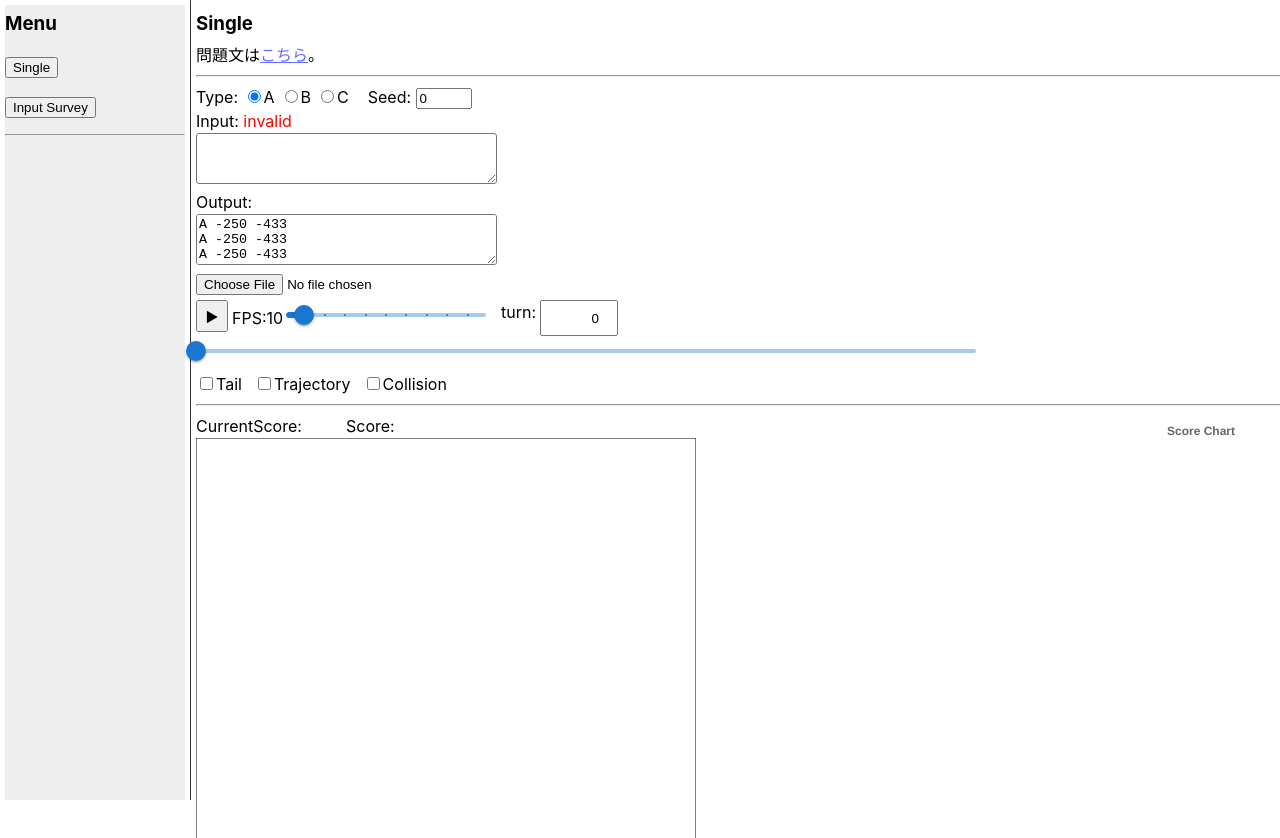
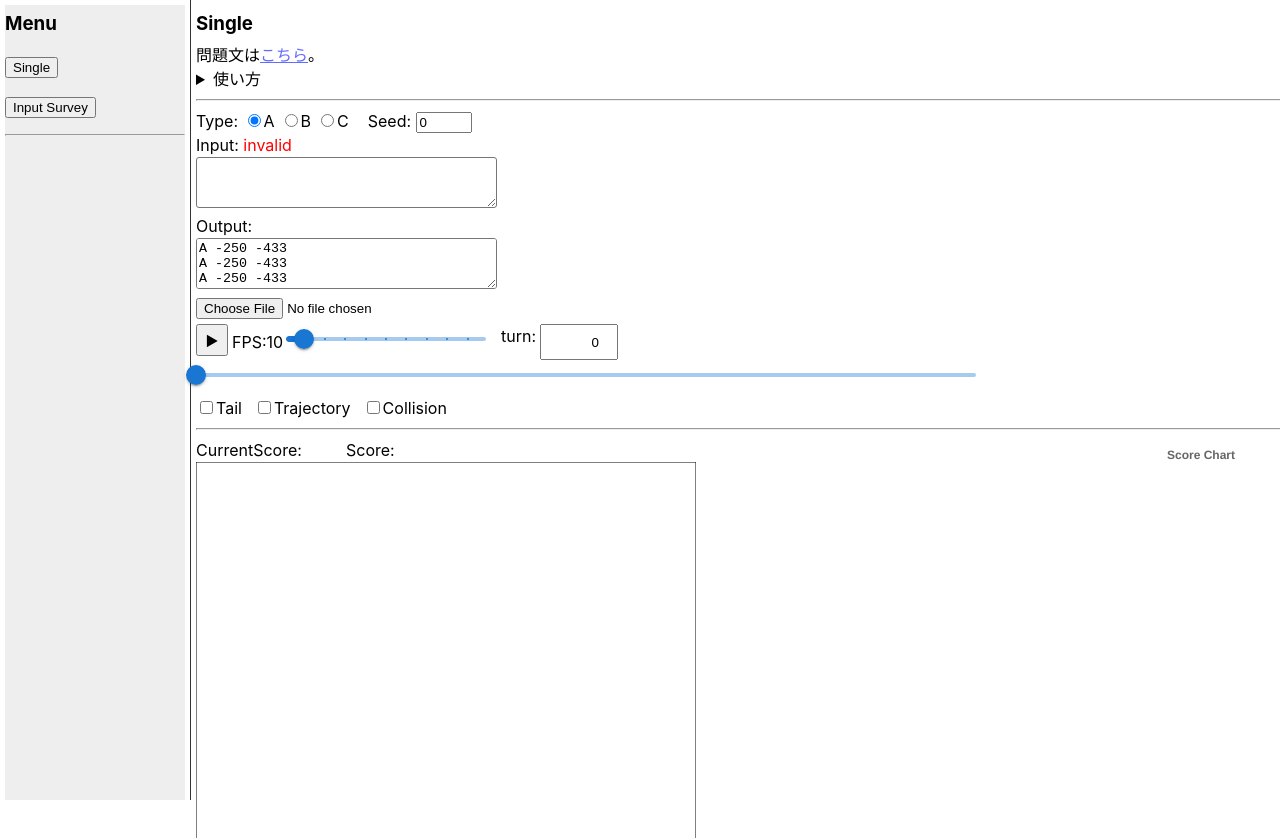
Before and after one commit to bird05/ahc-visualizer-masters2024-final, a React (Vite) app: page / in a window 1280 px wide. Shown: the top 838 px of the page. Built offline with nearby package versions, Linux system fonts and the light colour scheme; no server answers.

Commit message:
使い方を詳細折りたたみ要素で追加

```diff
--- a/src/projects/masters_final/components/Main_InputSurvey.tsx
+++ b/src/projects/masters_final/components/Main_InputSurvey.tsx
@@ -44,6 +44,10 @@ export const Main_InputSurvey = () => {
     <>
       <SH3>Input Survey</SH3>
       問題文は<SA href="https://atcoder.jp/contests/masters2024-final/tasks/masters2024_final_a">こちら</SA>。
+      <details>
+        <summary>使い方</summary>
+        <div>Typeを選択すると各Seedの初期状態を閲覧できます。</div>
+      </details>
       <hr></hr>
       <InputTypeSelector/>
       <MultiBoard/>
--- a/src/projects/masters_final/components/Main_Single.tsx
+++ b/src/projects/masters_final/components/Main_Single.tsx
@@ -33,6 +33,11 @@ export const Main_Single = () => {
     <>
       <SH3>Single</SH3>
       問題文は<SA href="https://atcoder.jp/contests/masters2024-final/tasks/masters2024_final_a">こちら</SA>。
+      <details>
+        <summary>使い方</summary>
+        <div>Input,Outputに値を入力し、▶ ボタンを押すと、アニメーションが開始されます。</div>
+        <div>※Type:A,Seed:0のみダミーデータが挿入されます。</div>
+      </details>
       <hr></hr>
       <Stack direction="row" spacing="14px">
         <InputTypeSelector/>
--- a/src/projects/masters_final/components/display/ScoreChart.tsx
+++ b/src/projects/masters_final/components/display/ScoreChart.tsx
@@ -30,8 +30,6 @@ const colors = ['255,99,132', '53,162,235', '75,192,192'];
 
 export const ScoreChart = (props) => {
   const { dataAll } = props;
-  console.log("dataAll");
-  console.log(dataAll);
   // useState==============================
   const [labels, setLabels] = useState<number[]>([]); // ラベル
   const [datasets, setDatasets] = useState<any[]>([]); // データセット
--- a/src/projects/masters_final/components/display/ScoreChartController.tsx
+++ b/src/projects/masters_final/components/display/ScoreChartController.tsx
@@ -28,16 +28,11 @@ export const ScoreChartController = (props) => {
 
   // useEffect==============================
   useEffect(() => {
-    console.log("Chart");
-    console.log([is_input_complete,is_output_complete]);
     // データを作る
     const dataAll_l = new Array();
     if(chartNum===1 && is_input_complete && is_output_complete){
-      console.log("in Chart");
       dataAll_l[0]=CalcScoreSequence(input_body,output_body).score;
       setDataAll(dataAll_l);
-      console.log(222);
-      console.log(dataAll_l);
     }
   },[is_input_complete,is_output_complete,seed]);
   useEffect(() => {
@@ -83,7 +78,6 @@ export const ScoreChartController = (props) => {
   const data3 = [3,3,3,3,3,3,3];
 
   console.log("ScoreChartConroller");
-  console.log(dataAll);
   return(
     <ScoreChart dataAll={dataAll}/>
   );
```
